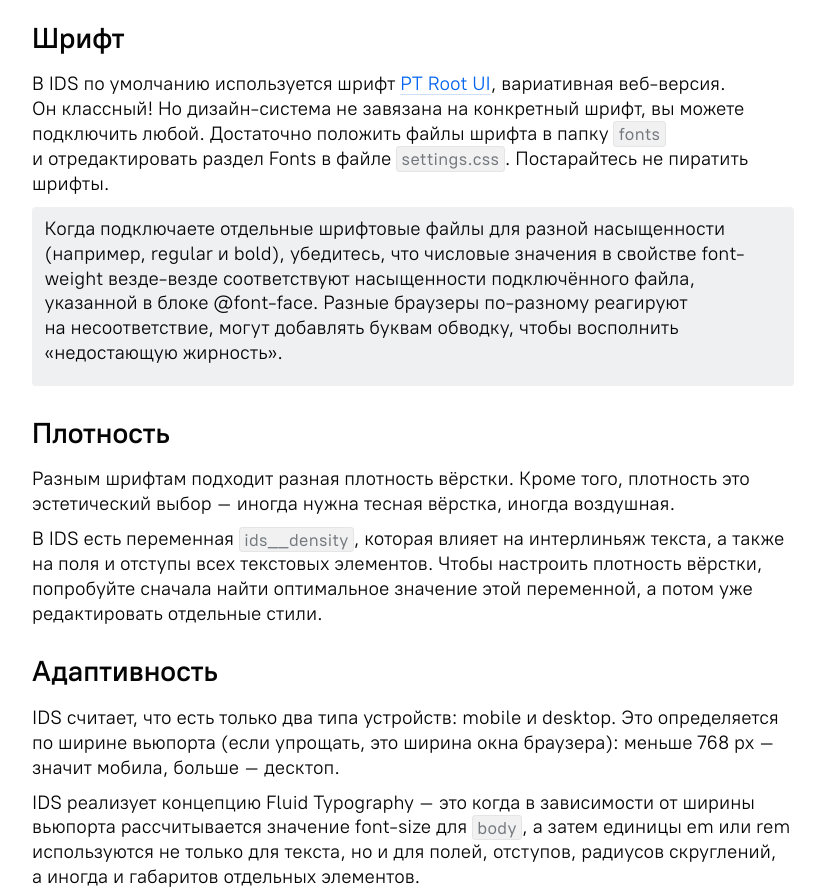
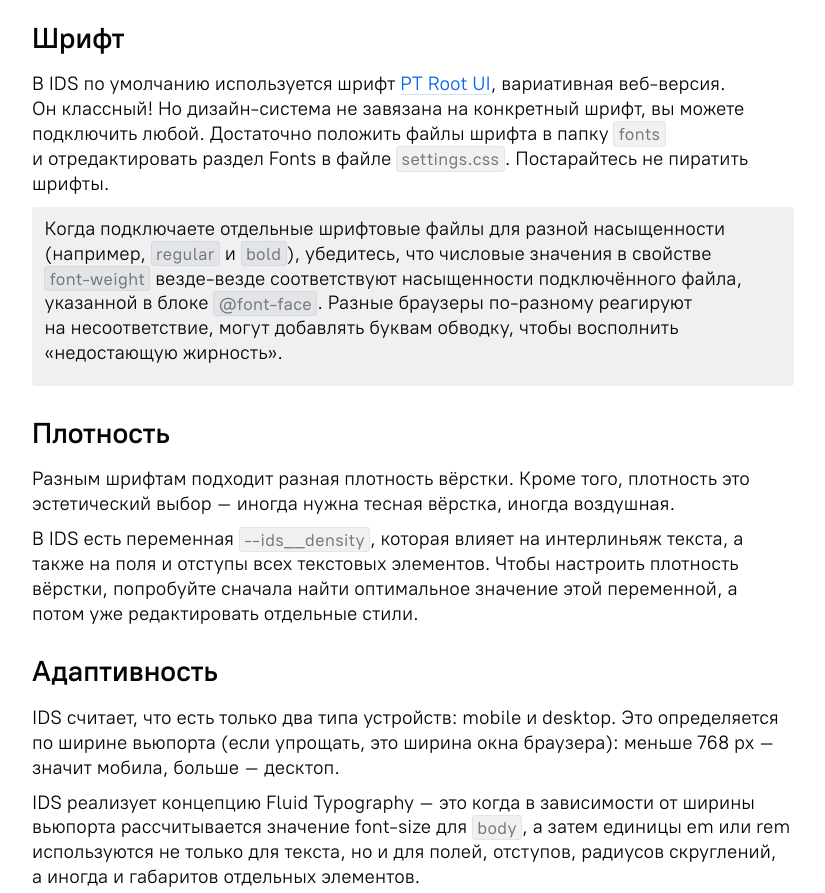
Before and after one commit to intuition-tech/ids, a plain HTML site: page index.html in a window 1280 px wide. Shown: the part 1099-1992 px from the top of the page, without its empty margins (160-985 px from the left). Drawn offline with Linux system fonts and the light colour scheme.

Commit message:
minuscule tweaks

```diff
--- a/index.html
+++ b/index.html
@@ -82,8 +82,8 @@
             </p>
             <aside>
               <p>
-                Когда подключаете отдельные шрифтовые файлы для разной насыщенности (например, regular и bold), убедитесь, что числовые значения в свойстве font-weight везде-везде
-                соответствуют насыщенности подключённого файла, указанной в блоке @font-face. Разные браузеры по-разному реагируют на несоответствие, могут добавлять буквам
+                Когда подключаете отдельные шрифтовые файлы для разной насыщенности (например, <code>regular</code> и <code>bold</code>), убедитесь, что числовые значения в свойстве <code>font-weight</code> везде-везде
+                соответствуют насыщенности подключённого файла, указанной в блоке <code>@font-face</code>. Разные браузеры по-разному реагируют на несоответствие, могут добавлять буквам
                 обводку, чтобы восполнить «недостающую жирность».
               </p>
             </aside>
@@ -96,7 +96,7 @@
             <h3>Плотность</h3>
             <p>Разным шрифтам подходит разная плотность вёрстки. Кроме того, плотность это эстетический выбор – иногда нужна тесная вёрстка, иногда воздушная.</p>
             <p>
-              В IDS есть переменная <code>ids__density</code>, которая влияет на интерлиньяж текста, а также на поля и отступы всех текстовых элементов. Чтобы настроить плотность
+              В IDS есть переменная <code>--ids__density</code>, которая влияет на интерлиньяж текста, а также на поля и отступы всех текстовых элементов. Чтобы настроить плотность
               вёрстки, попробуйте сначала найти оптимальное значение этой переменной, а потом уже редактировать отдельные стили.
             </p>
           </div>
@@ -217,7 +217,7 @@
               <div class="ids__sequence-item">
                 <p>Не так</p>
                 <p>
-                  <code><strike>color: var(--ids__accent-RGB);</strike></code>
+                  <code><s>color: var(--ids__accent-RGB);</s></code>
                 </p>
               </div>
               <div class="ids__sequence-item">
@@ -547,7 +547,7 @@
           <div class="ids__text-width">
             <h3>Сетка</h3>
             <p>
-              С помощью класса <code>.ids__sequence</code> можно быстро сделать сетку из одинаковых элементов, которая реализована через <code>display:flex</code>. Сделайте
+              С помощью класса <code>.ids__sequence</code> можно быстро сделать сетку из одинаковых элементов, которая реализована через <code>display: flex</code>. Сделайте
               <code>.ids__sequence</code> родителем, а каждую ячейку сетки оберните в <code>.ids__sequence-item</code>:
             </p>
             <div class="ids__space XS"></div>
```
